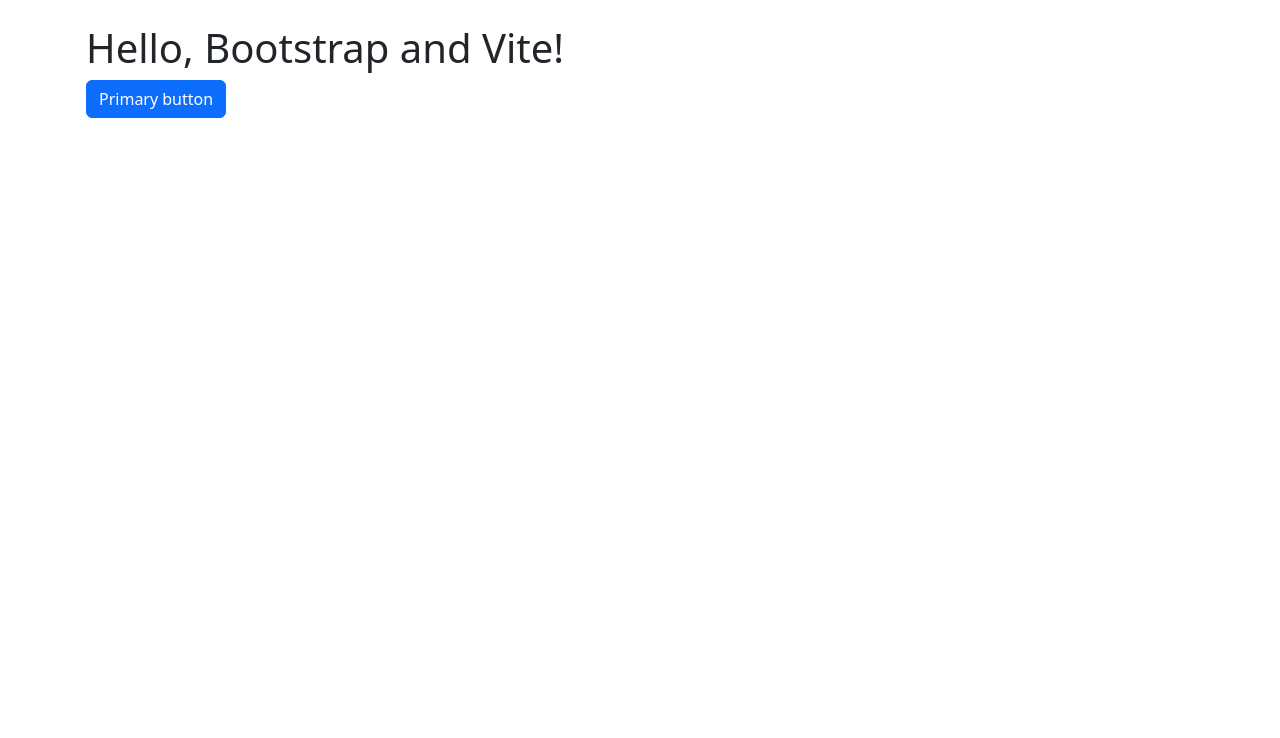
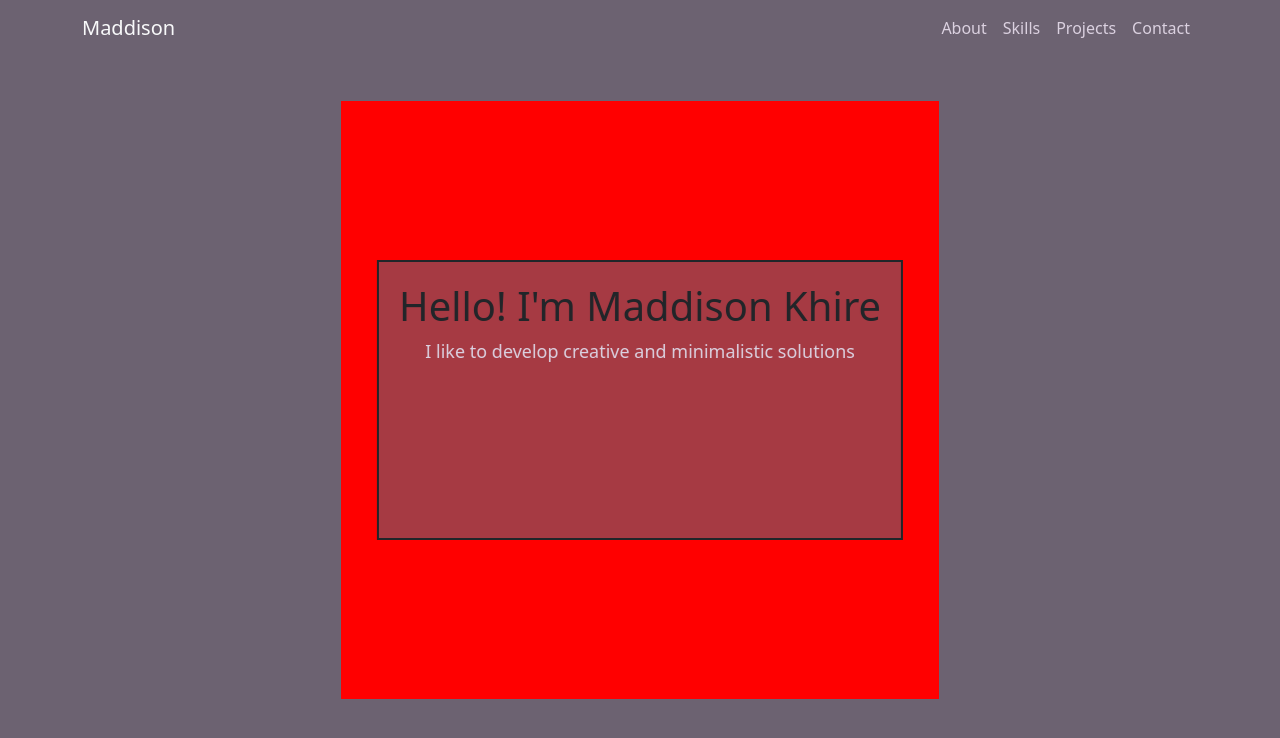
Before and after one commit to MaddisonK/MaddisonKhirev0, a website built with Vite: page src/index.html in a window 1280 px wide. Built offline with nearby package versions, Linux system fonts and the light colour scheme; animation ran at ten frames a second.

Commit message:
created basic layout

```diff
--- a/src/index.html
+++ b/src/index.html
@@ -1,16 +1,57 @@
 <!DOCTYPE html>
 <html lang="en">
+
 <head>
   <meta charset="UTF-8" />
-    <link rel="icon" type="image/svg+xml" href="/vite.svg" />
   <meta name="viewport" content="width=device-width, initial-scale=1.0" />
-    <title>Maddison Khire</title>
+  <title>Test v0</title>
+  <link rel="stylesheet" href="style.css">
+  <!-- bootstrap CDN -->
+  <link rel="stylesheet" href="https://cdn.jsdelivr.net/npm/bootstrap@5.2.3/dist/css/bootstrap.min.css"
+    integrity="sha384-rbsA2VBKQhggwzxH7pPCaAqO46MgnOM80zW1RWuH61DGLwZJEdK2Kadq2F9CUG65" crossorigin="anonymous">
+  <script src="https://cdn.jsdelivr.net/npm/bootstrap@5.2.3/dist/js/bootstrap.bundle.min.js"
+    integrity="sha384-kenU1KFdBIe4zVF0s0G1M5b4hcpxyD9F7jL+jjXkk+Q2h455rYXK/7HAuoJl+0I4"
+    crossorigin="anonymous"></script>
+  <!-- font awesome -->
+  <script src="https://kit.fontawesome.com/31149d48b0.js" crossorigin="anonymous"></script>
+  <script src="https://code.jquery.com/jquery-3.7.0.min.js"
+    integrity="sha256-2Pmvv0kuTBOenSvLm6bvfBSSHrUJ+3A7x6P5Ebd07/g=" crossorigin="anonymous"></script>
 </head>
+
 <body>
-    <div class="container py-4 px-3 mx-auto">
-      <h1>Hello, Bootstrap and Vite!</h1>
-      <button class="btn btn-primary">Primary button</button>
+  <canvas class="canvas"></canvas>
+  <nav class="navbar navbar-expand-lg fixed-top navbarScroll">
+    <div class="container">
+      <a class="navbar-brand text-light" href="#">Maddison</a>
+      <button class="navbar-toggler" type="button" data-bs-toggle="collapse" data-bs-target="#navbarSupportedContent"
+        aria-controls="navbarSupportedContent" aria-expanded="false" aria-label="Toggle navigation">
+        <span class="navbar-toggler-icon"></span>
+      </button>
+      <div class="collapse navbar-collapse" id="navbarSupportedContent">
+        <ul class="navbar-nav ms-auto">
+          <li class="nav-item active">
+            <a class="nav-link" href="#home">About</a>
+          </li>
+          <li class="nav-item">
+            <a class="nav-link" href="#about">Skills</a>
+          </li>
+          <li class="nav-item">
+            <a class="nav-link" href="#services">Projects</a>
+          </li>
+          <li class="nav-item">
+            <a class="nav-link" href="#contact">Contact</a>
+          </li>
+        </ul>
+
       </div>
-    <script type="module" src="main.ts"></script>
+    </div>
+  </nav>
+  <div id="name">
+    <h1>Hello! I'm Maddison Khire</h1>
+    <p id="desc">I like to develop creative and minimalistic solutions</p>
+  </div>
+  <!-- scripts -->
+  <script type="module" src="/main.js"></script>
 </body>
+
 </html>
--- /dev/null
+++ b/src/main.js
@@ -0,0 +1,81 @@
+import * as THREE from "../node_modules/three/build/three.module.js"
+import { OrbitControls } from 'three/examples/jsm/controls/OrbitControls.js'
+
+const canvas = document.querySelector("canvas.canvas");
+console.log(canvas)
+
+
+// Scene
+const scene = new THREE.Scene()
+
+/**
+ * Object
+ */
+const geometry = new THREE.BoxGeometry(1, 1, 1)
+const material = new THREE.MeshBasicMaterial({ color: 0xff0000 })
+const mesh = new THREE.Mesh(geometry, material)
+scene.add(mesh)
+
+/**
+ * Sizes
+ */
+const sizes = {
+    width: window.innerWidth,
+    height: window.innerHeight
+}
+
+window.addEventListener('resize', () => {
+    // Update sizes
+    sizes.width = window.innerWidth
+    sizes.height = window.innerHeight
+
+    // Update camera
+    camera.aspect = sizes.width / sizes.height
+    camera.updateProjectionMatrix()
+
+    // Update renderer
+    renderer.setSize(sizes.width, sizes.height)
+    renderer.setPixelRatio(Math.min(window.devicePixelRatio, 2))
+})
+
+/**
+ * Camera
+ */
+// Base camera
+const camera = new THREE.PerspectiveCamera(30, sizes.width / sizes.height, 0.1, 100)
+camera.position.z = 3
+scene.add(camera)
+
+// Controls
+const controls = new OrbitControls(camera, canvas)
+controls.enableDamping = true
+
+/**
+ * Renderer
+ */
+const renderer = new THREE.WebGLRenderer({
+    canvas: canvas,
+    alpha: true
+})
+renderer.setSize(sizes.width, sizes.height)
+renderer.setPixelRatio(Math.min(window.devicePixelRatio, 2))
+
+/**
+ * Animate
+ */
+const clock = new THREE.Clock()
+
+const tick = () => {
+    const elapsedTime = clock.getElapsedTime()
+
+    // Update controls
+    controls.update()
+
+    // Render
+    renderer.render(scene, camera)
+
+    // Call tick again on the next frame
+    window.requestAnimationFrame(tick)
+}
+
+tick()
--- a/src/main.ts
+++ /dev/null
@@ -1,5 +0,0 @@
-// Import our custom CSS
-import '/styles.scss';
-
-// Import all of Bootstrap's JS
-import * as bootstrap from 'bootstrap';
--- /dev/null
+++ b/src/style.css
@@ -0,0 +1,48 @@
+html, div
+{
+    background: #6c6271;
+}
+
+.canvas
+{
+    position: fixed;
+    top: 0;
+    left: 0;
+    width: 100%;
+    height: 100%;
+    margin: 0;
+    padding: 0;
+    outline: none;
+}
+
+div#name {
+    border: 2px solid;
+    position: absolute;
+    top: 50%;
+    left: 50%;
+    transform: translate(-50%, -50%);
+    height: 35vh;
+    padding: 20px;
+    opacity: 100%;
+    background-color: #6c627199;
+    backdrop-filter: blur(10px);
+    vertical-align: middle;
+}
+
+div#name .center h1 {
+    position: relative;
+    text-align: center;
+    vertical-align: middle;
+}
+
+p#desc {
+    color: #dbd1e0;
+    text-align: center;
+    font-size: large;
+    vertical-align: middle;
+}
+
+
+a.nav-link {
+    color: #dbd1e0;
+}
--- a/src/styles.scss
+++ /dev/null
@@ -1,2 +0,0 @@
-// Import all of Bootstrap's CSS
-@import "bootstrap/scss/bootstrap";
--- a/vite.config.js
+++ b/vite.config.js
@@ -2,9 +2,6 @@
 
 export default {
   root: path.resolve(__dirname, 'src'),
-  build: {
-    outDir: '../dist'
-  },
   server: {
     port: 8080,
     hot: true
```
Also changed, not shown: package.json (+4 -9 lines), tsconfig.json (deleted, +0 -23 lines), 2 other files. Lines whose indentation alone changed are shown as unchanged.
